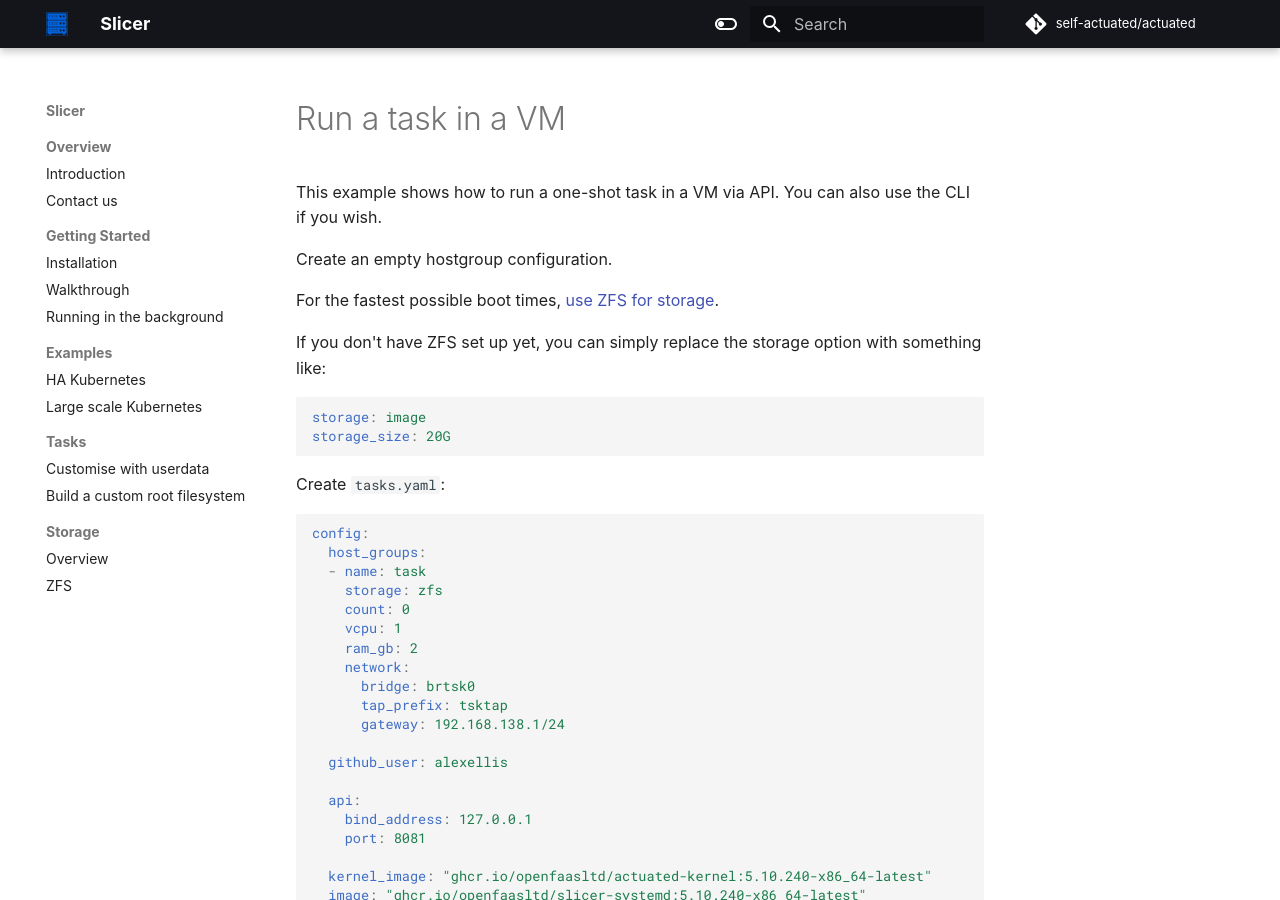
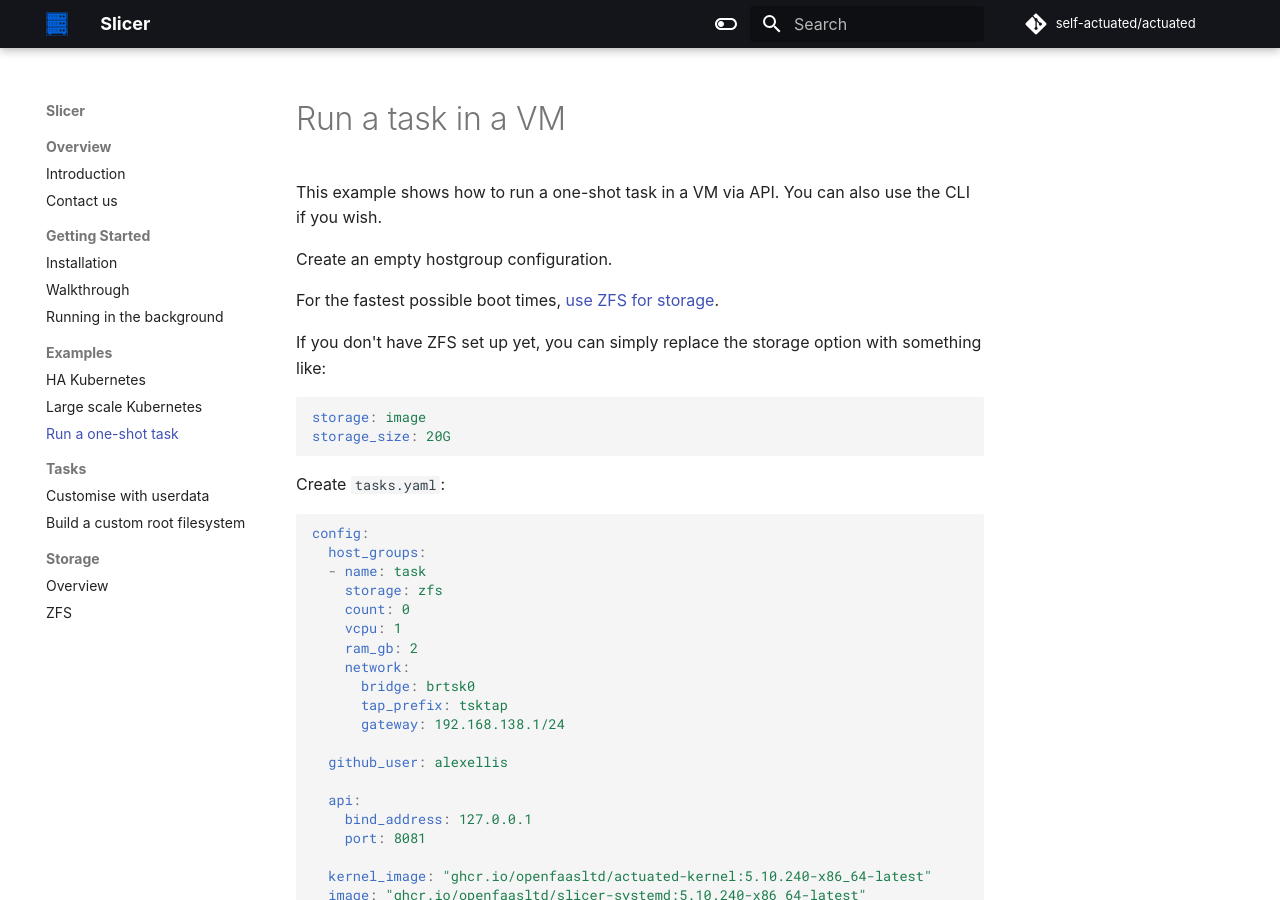
Before and after one commit to slicervm/docs.slicervm.com, an MkDocs documentation site: the page built from docs/examples/run-a-task.md, in a window 1280 px wide and 900 px high. Built offline with MkDocs 1.6.1 and Material for MkDocs 9.7.7, drawn with Linux system fonts in a browser that asks for light colours; some web fonts are replaced; comment, search, counter and statistics services are not loaded.

Commit message:
Add to ToC
Signed-off-by: Alex Ellis (OpenFaaS Ltd) <alexellis2@gmail.com>

```diff
--- a/mkdocs.yml
+++ b/mkdocs.yml
@@ -96,6 +96,7 @@ nav:
   - Examples:
       - HA Kubernetes: examples/ha-k3s.md
       - Large scale Kubernetes: examples/large-scale-k3s.md
+      - Run a one-shot task: examples/run-a-task.md
   - Tasks:
       - Customise with userdata: tasks/userdata.md
       - Build a custom root filesystem: tasks/custom-image.md
```
